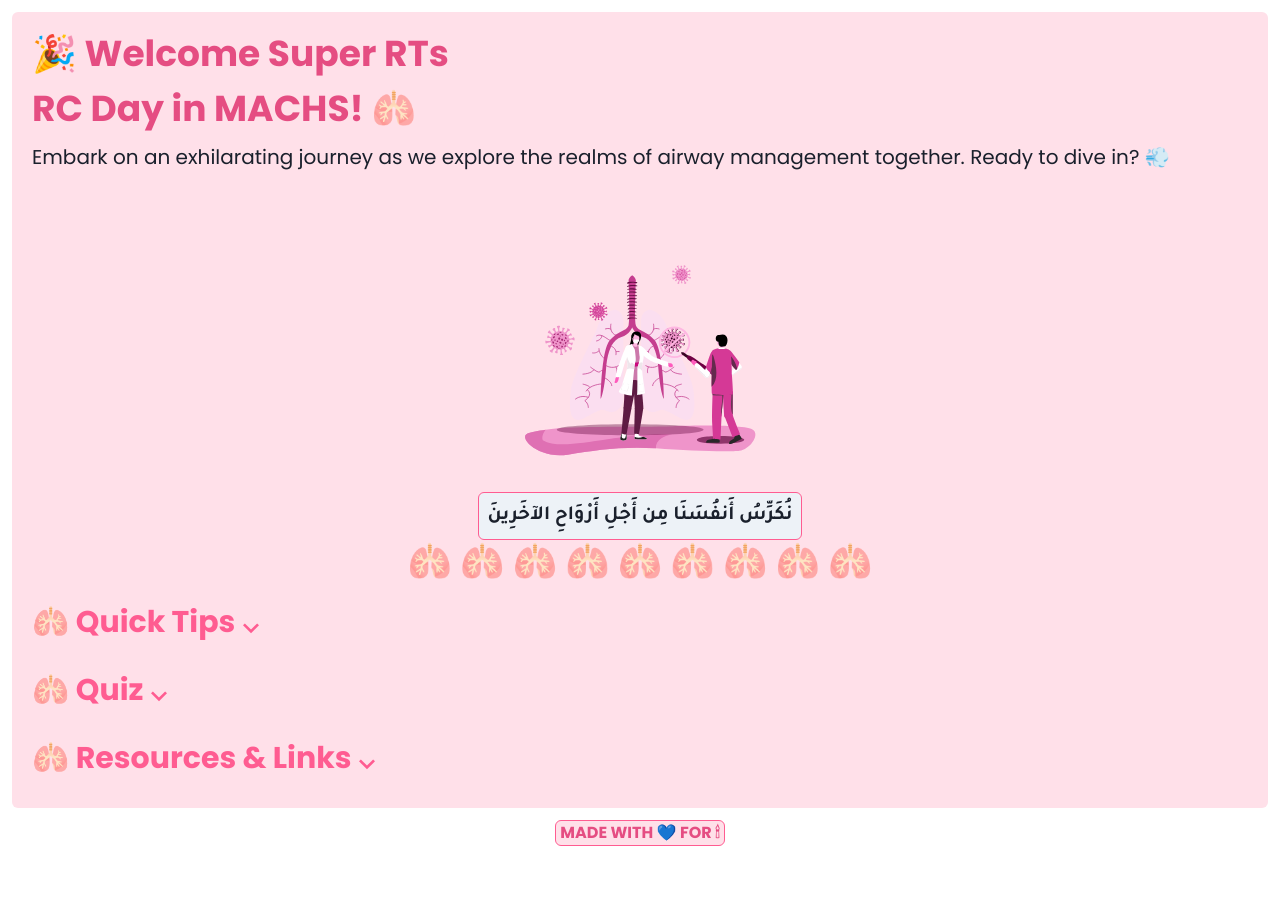
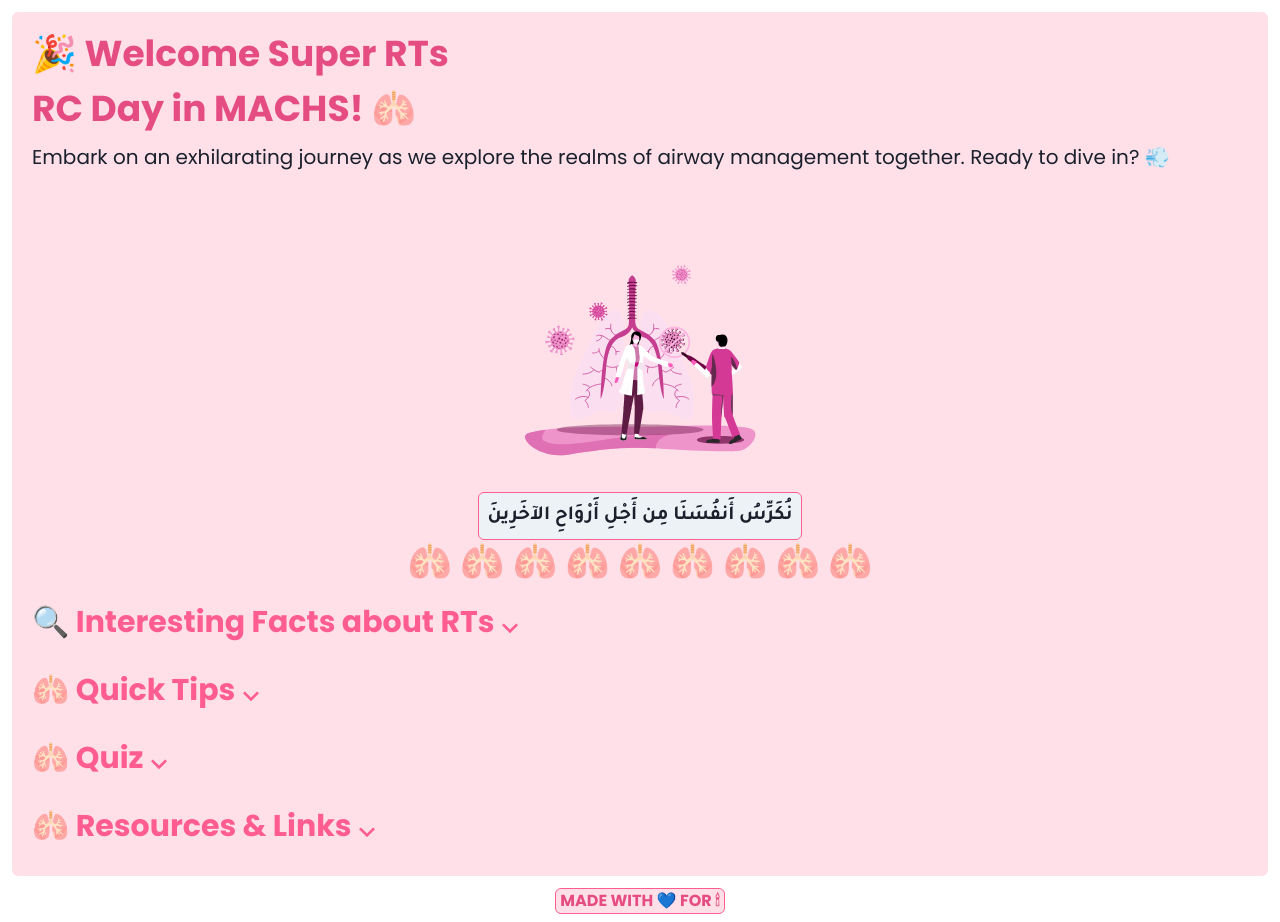
Before and after one commit to HadiAlMarzooq/airwaymanagment, a React (Create React App) app: page / in a window 1280 px wide. Before the commit the page ends 854 px from the top, so only its background shows below. Built offline with nearby package versions, Linux system fonts and the light colour scheme.

Commit message:
intersting facts

```diff
--- a/src/App.js
+++ b/src/App.js
@@ -12,6 +12,7 @@ import { Player } from "@lottiefiles/react-lottie-player";
 import TipsSection from "./components/TipsSection";
 import Quiz from "./components/Quiz";
 import ResourcesSection from "./components/ResourcesSection";
+import InterestingFacts from "./components/InterestingFacts";
 
 const theme = extendTheme({
   fonts: {
@@ -35,7 +36,6 @@ const theme = extendTheme({
 });
 
 function App() {
-
   return (
     <ChakraProvider theme={theme}>
       <Container maxW="container.xl" padding={3}>
@@ -45,7 +45,7 @@ function App() {
             🎉 Welcome Super RTs
           </Heading>
           <Heading mb={3} color="primary.600">
-             RC Day in MACHS! 🫁
+            RC Day in MACHS! 🫁
           </Heading>
           <Text fontSize="xl" mb={5}>
             Embark on an exhilarating journey as we explore the realms of airway
@@ -80,7 +80,7 @@ function App() {
           <Heading mb={5} color="primary.600" textAlign="center">
             🫁 🫁 🫁 🫁 🫁 🫁 🫁 🫁 🫁
           </Heading>
-
+          <InterestingFacts />
           <TipsSection />
 
           <Box my={5}>
```
